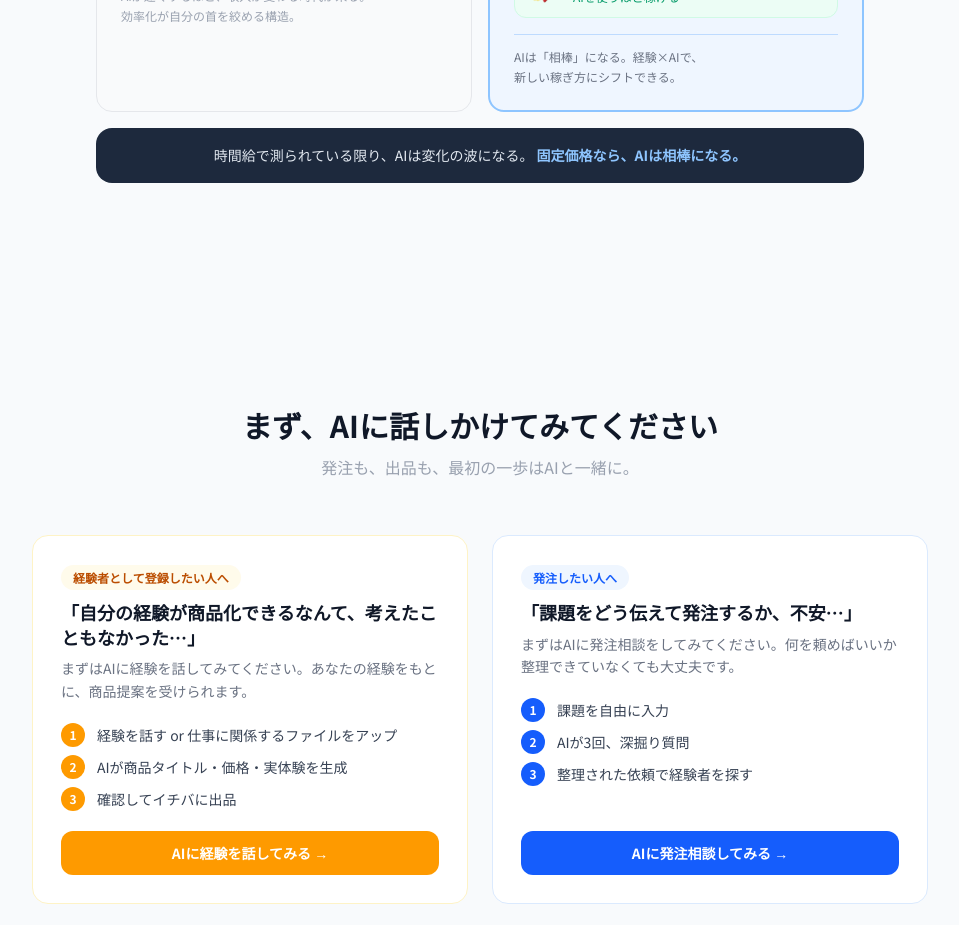
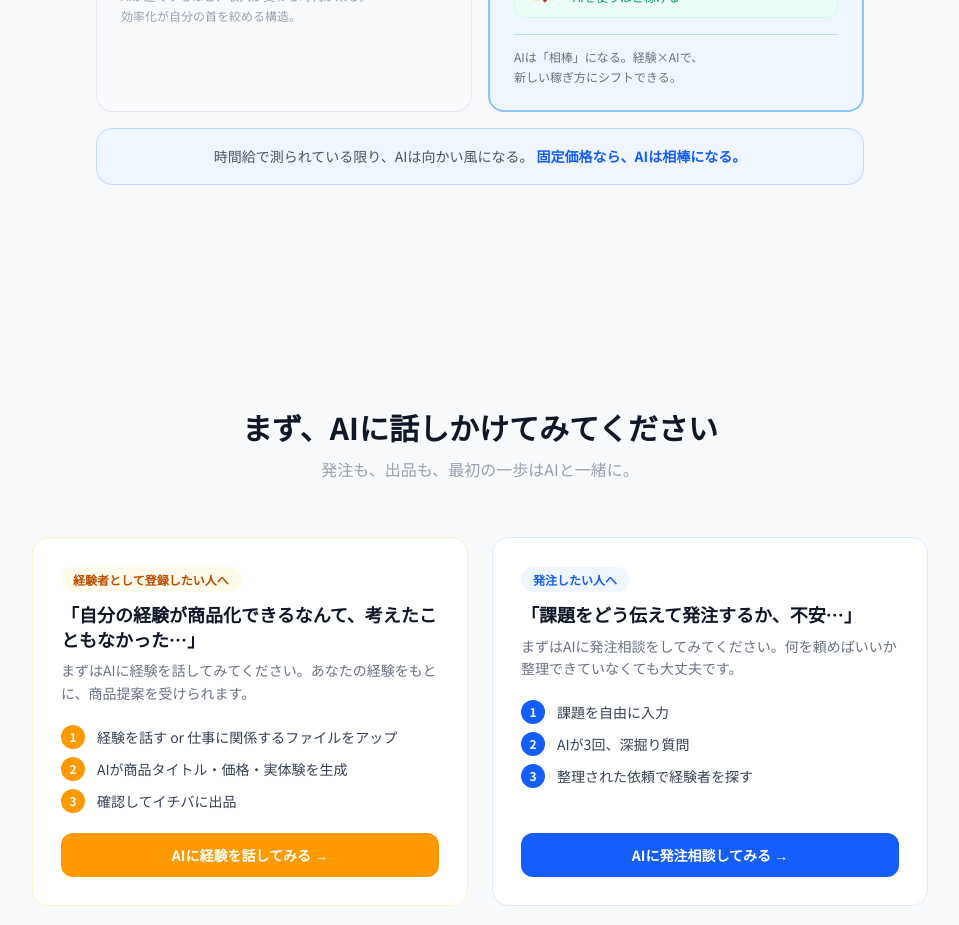
Before and after one commit to westville1030-tech11/skill-tana, a Next.js app: page / in a window 1280 px wide. Shown: the part 2280-3205 px from the top of the page, without its empty margins (160-1119 px from the left). Built offline with nearby package versions, Linux system fonts and the light colour scheme; no server answers.

Commit message:
Soften fixed price summary bar styling and wording

```diff
--- a/app/page.tsx
+++ b/app/page.tsx
@@ -483,10 +483,10 @@ function FixedPriceDiagram() {
       </div>
 
       {/* 一言まとめ */}
-      <div className="rounded-2xl bg-slate-800 px-6 py-4 text-center">
-        <p className="text-sm text-slate-200 leading-relaxed">
-          時間給で測られている限り、AIは変化の波になる。
-          <span className="text-blue-300 font-bold"> 固定価格なら、AIは相棒になる。</span>
+      <div className="rounded-2xl bg-blue-50 border border-blue-200 px-6 py-4 text-center">
+        <p className="text-sm text-gray-600 leading-relaxed">
+          時間給で測られている限り、AIは向かい風になる。
+          <span className="text-blue-600 font-bold"> 固定価格なら、AIは相棒になる。</span>
         </p>
       </div>
     </div>
```
